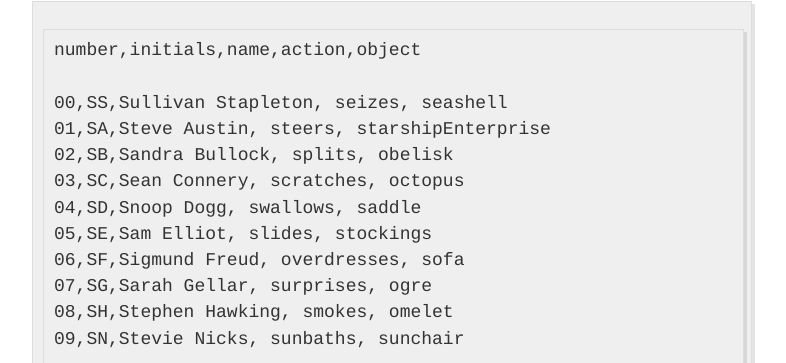
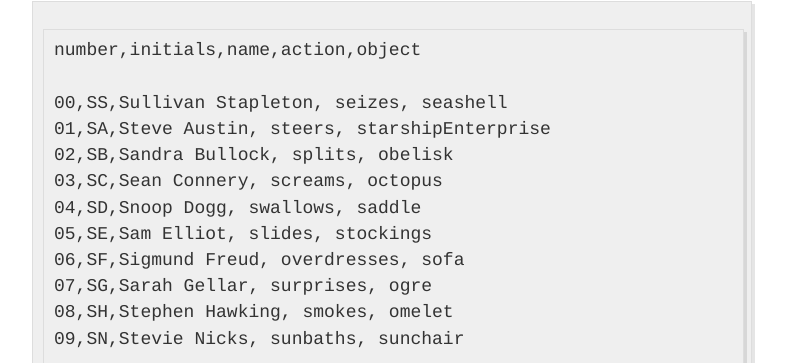
Before and after one commit to oliversarmy/oliversarmy.github.io, a Jekyll site: the page built from _posts/2015-7-10-MajoricSystem.md, in a window 1280 px wide and 1400 px high, scrolled down 5232 px. Shown: the part 220-583 px from the top of the window, without its empty margins (248-1034 px from the left). Built offline with Jekyll 4.4.1, drawn with Linux system fonts in a browser that asks for light colours; Markdown is read by kramdown in place of the engine named in the settings; some of the changed text lies outside the part shown.

Commit message:
small fixes

```diff
--- a/_posts/2015-7-10-MajoricSystem.md
+++ b/_posts/2015-7-10-MajoricSystem.md
@@ -179,7 +179,7 @@ number,initials,name,action,object
 00,SS,Sullivan Stapleton, seizes, seashell
 01,SA,Steve Austin, steers, starshipEnterprise
 02,SB,Sandra Bullock, splits, obelisk
-03,SC,Sean Connery, scratches, octopus
+03,SC,Sean Connery, screams, octopus
 04,SD,Snoop Dogg, swallows, saddle
 05,SE,Sam Elliot, slides, stockings
 06,SF,Sigmund Freud, overdresses, sofa
```
Also changed, not shown: other parts of _posts/2015-7-10-MajoricSystem.md (+4 -4 lines).
